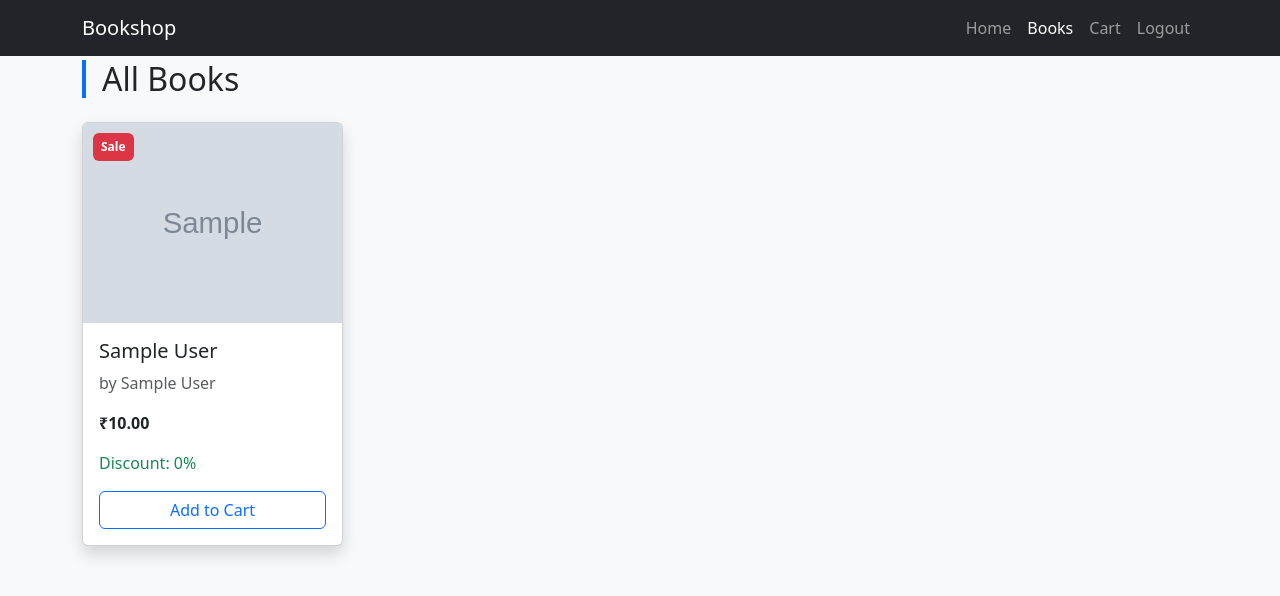
After one commit to jc-melendrezz/integ_bookstore, a Django app: page /books/ in a window 1280 px wide. The commit adds this page. Shown: the top 596 px of the page. Run offline with Django 5.2, Linux system fonts and the light colour scheme; tables that the repository leaves empty hold one stand-in row (values such as "Sample post"); grey boxes marked "Sample" are stand-in pictures; some libraries are stand-ins or nearby versions.

Commit message:
transfer

```diff
--- a/bookshop/bookshop/urls.py
+++ b/bookshop/bookshop/urls.py
@@ -19,7 +19,7 @@ from django.urls import path, include
 from main.views import home, landing_page
 from django.conf import settings
 from django.conf.urls.static import static
-from main.views import add_to_cart, cart_view, checkout_view, process_checkout
+from main.views import add_to_cart, cart_view, checkout_view, process_checkout, books_page
 from django.contrib.auth.views import LogoutView
 
 urlpatterns = [
@@ -31,7 +31,8 @@ urlpatterns = [
     path('cart/', cart_view, name='cart_view'),
     path('checkout/', checkout_view, name='checkout'),
     path('process-checkout/',process_checkout, name='process_checkout'),
-    path('logout/', LogoutView.as_view(next_page='login'), name='logout')
+    path('logout/', LogoutView.as_view(next_page='login'), name='logout'),
+    path('books/', books_page, name='books_page'),
 ]
 
 if settings.DEBUG:
--- /dev/null
+++ b/bookshop/main/templates/main/books.html
@@ -0,0 +1,87 @@
+<!DOCTYPE html>
+<html lang="en">
+<head>
+    <meta charset="UTF-8">
+    <title>Books | Bookshop</title>
+    <meta name="viewport" content="width=device-width, initial-scale=1">
+    <!-- Bootstrap CSS -->
+    <link href="https://cdn.jsdelivr.net/npm/bootstrap@5.3.0/dist/css/bootstrap.min.css" rel="stylesheet">
+    <style>
+        body {
+            background-color: #f8f9fa;
+            padding-top: 60px;
+        }
+        .book-card img {
+            height: 200px;
+            object-fit: cover;
+        }
+        .badge-sale {
+            position: absolute;
+            top: 10px;
+            left: 10px;
+            background-color: #dc3545;
+            color: white;
+        }
+    </style>
+</head>
+<body>
+    <!-- Navbar -->
+    <nav class="navbar navbar-expand-lg navbar-dark bg-dark fixed-top">
+        <div class="container">
+            <a class="navbar-brand" href="/">Bookshop</a>
+            <button class="navbar-toggler" type="button" data-bs-toggle="collapse"
+                    data-bs-target="#navbarNav" aria-controls="navbarNav"
+                    aria-expanded="false" aria-label="Toggle navigation">
+                <span class="navbar-toggler-icon"></span>
+            </button>
+            <div class="collapse navbar-collapse" id="navbarNav">
+                <ul class="navbar-nav ms-auto">
+                    <li class="nav-item"><a class="nav-link" href="/home/">Home</a></li>
+                    <li class="nav-item"><a class="nav-link active" href="">Books</a></li>
+                    <li class="nav-item"><a class="nav-link" href="/cart/">Cart</a></li>
+                    <li class="nav-item"><form method="post">
+                      {% csrf_token %}<button class="nav-link " type="submit" href="{% url 'landing_page' %}">Logout</button></form></li>
+                </ul>
+            </div>
+        </div>
+    </nav>
+
+    <!-- Books Grid -->
+    <div class="container">
+        <h2 class="mb-4 border-start border-4 border-primary ps-3">All Books</h2>
+        <div class="row g-4">
+            {% for book in books %}
+            <div class="col-6 col-md-4 col-lg-3">
+                <div class="card h-100 shadow book-card position-relative">
+                    {% if book.on_sale %}
+                    <span class="badge badge-sale p-2">Sale</span>
+                    {% endif %}
+                    {% if book.cover_image %}
+                    <img src="{{ book.cover_image.url }}" class="card-img-top" alt="{{ book.title }}">
+                    {% else %}
+                    <img src="https://via.placeholder.com/150x200?text=No+Image" class="card-img-top" alt="No Image">
+                    {% endif %}
+                    <div class="card-body d-flex flex-column">
+                        <h5 class="card-title">{{ book.title }}</h5>
+                        <p class="card-text text-muted">by {{ book.author }}</p>
+                        <p class="card-text fw-bold">₹{{ book.current_price|floatformat:2 }}</p>
+                        {% if book.on_sale %}
+                        <p class="text-success">Discount: {{ book.calculated_discount_percentage }}%</p>
+                        {% endif %}
+                        <form method="post" action="{% url 'add_to_cart' book.id %}" class="mt-auto">
+                            {% csrf_token %}
+                            <button type="submit" class="btn btn-outline-primary w-100">Add to Cart</button>
+                        </form>
+                    </div>
+                </div>
+            </div>
+            {% empty %}
+            <p>No books available at the moment.</p>
+            {% endfor %}
+        </div>
+    </div>
+
+    <!-- Bootstrap JS (for navbar toggle) -->
+    <script src="https://cdn.jsdelivr.net/npm/bootstrap@5.3.0/dist/js/bootstrap.bundle.min.js"></script>
+</body>
+</html>
--- a/bookshop/main/templates/main/home.html
+++ b/bookshop/main/templates/main/home.html
@@ -74,7 +74,7 @@
   <div class="collapse navbar-collapse" id="navbarContent">
     <ul class="navbar-nav ms-auto me-3">
       <li class="nav-item"><a class="nav-link" href="{% url 'home' %}">Home</a></li>
-      <li class="nav-item"><a class="nav-link" href="#">Books</a></li>
+      <li class="nav-item"><a class="nav-link" href="{% url 'books_page' %}">Books</a></li>
       <li class="nav-item"><a class="nav-link" href="{% url 'cart_view' %}">Cart</a></li>
     </ul>
     <div class="d-flex gap-2">
--- a/bookshop/main/templates/main/landing_page.html
+++ b/bookshop/main/templates/main/landing_page.html
@@ -74,7 +74,7 @@
   <div class="collapse navbar-collapse" id="navbarContent">
     <ul class="navbar-nav ms-auto me-3">
       <li class="nav-item"><a class="nav-link" href="{% url 'landing_page' %}">Home</a></li>
-      <li class="nav-item"><a class="nav-link" href="#">Books</a></li>
+      <li class="nav-item"><a class="nav-link" href="{% url 'books_page' %}">Books</a></li>
       <li class="nav-item"><a class="nav-link" href="{% url 'cart_view' %}">Cart</a></li>
     </ul>
     <div class="d-flex gap-2">
--- a/bookshop/main/views.py
+++ b/bookshop/main/views.py
@@ -111,3 +111,7 @@ def process_checkout(request):
         del request.session['cart']
         return render(request, 'main/checkout_success.html')
     return render(request, 'main/checkout_success.html')
+
+def books_page(request):
+    books = Book.objects.all()
+    return render(request, 'main/books.html', {'books': books})
```
